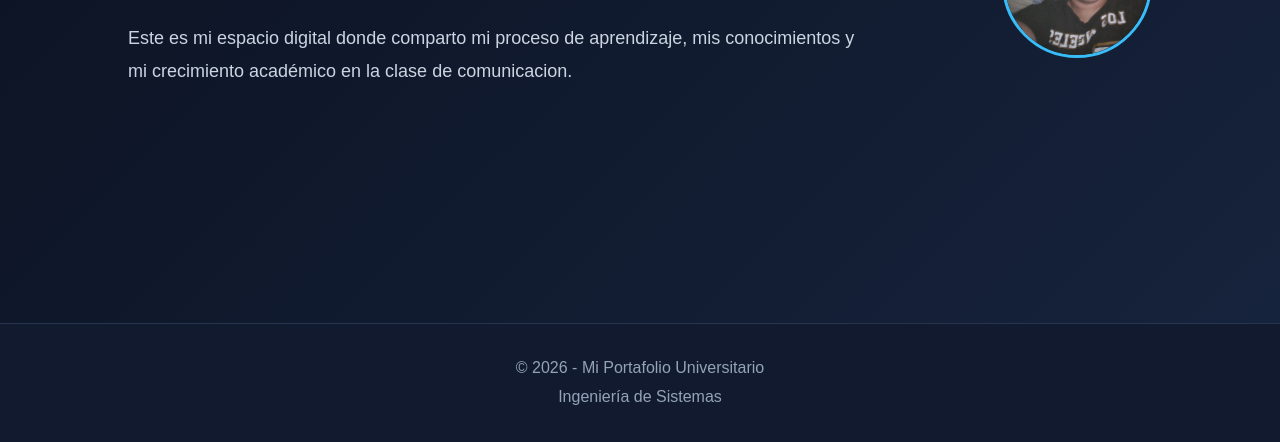
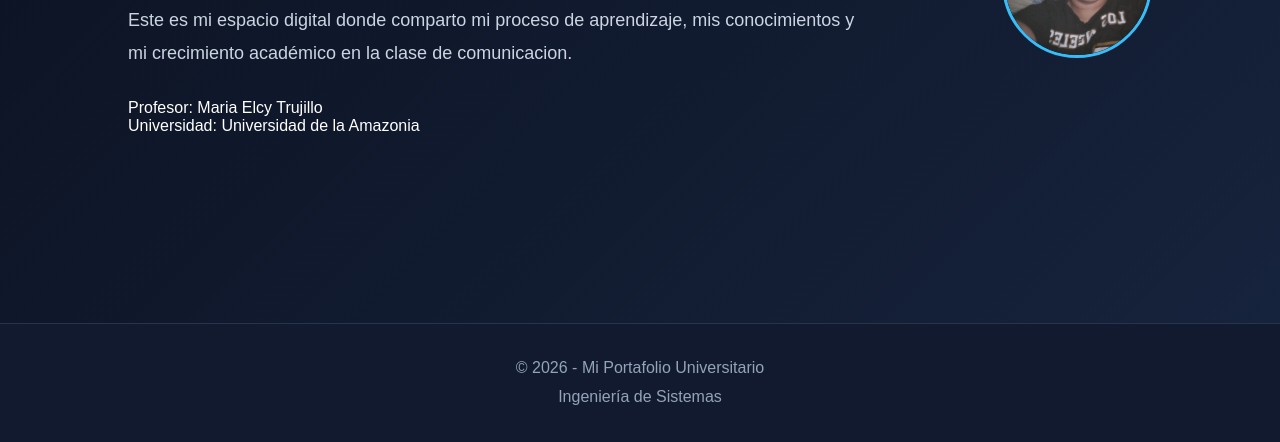
Before and after one commit to joseyeifer2006-stack/Mi-portafolio-Universitario, a plain HTML site: page Portafolio/index.html in a window 1280 px wide. Shown: the part 427-869 px from the top of the page. Drawn offline with Linux system fonts and the light colour scheme.

Commit message:
Update index.html

```diff
--- a/Portafolio/index.html
+++ b/Portafolio/index.html
@@ -40,6 +40,13 @@
                     mis conocimientos y mi crecimiento académico
                     en la clase de comunicacion.
                 </p>
+                <P class="descripciom">
+                    Profesor: Maria Elcy Trujillo
+                </P>
+                <P class="descripciom">
+                    Universidad: Universidad de la Amazonia
+                </P>
+
             </div>
 
             <!-- La imagen va FUERA de .contenido, como hermana del texto -->
```
